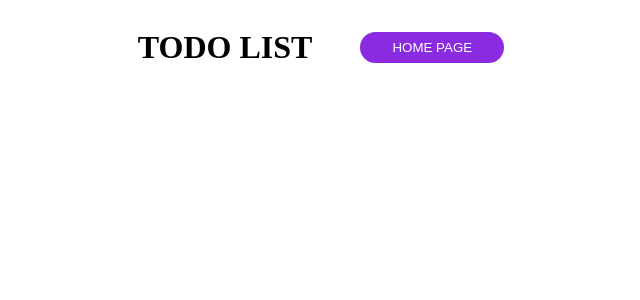
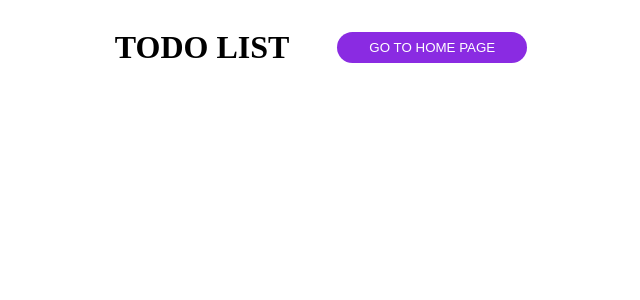
Before and after one commit to TimotijevicVlada/NextJS, a Next.js app: page /todo-list in a window 1280 px wide. Shown: the top 300 px of the page, without its empty margins (319-959 px from the left). Built offline with nearby package versions, Linux system fonts and the light colour scheme.

Commit message:
New pages added

```diff
--- /dev/null
+++ b/components/TodoList/TodoList.tsx
@@ -0,0 +1,17 @@
+import React from 'react';
+import css from "./TodoList.module.scss";
+import { useRouter } from 'next/router';
+
+const TodoList = () => {
+
+    const router = useRouter();
+
+    return (
+        <div className={css.container}>
+            <h1>TODO LIST</h1>
+            <button onClick={() => router.push("/")}>GO TO HOME PAGE</button>
+        </div>
+    )
+}
+
+export default TodoList
--- a/pages/todo-list/index.tsx
+++ b/pages/todo-list/index.tsx
@@ -1,16 +1,13 @@
 import React from 'react';
 import css from "./index.module.scss";
-import { useRouter } from 'next/router';
+
+//components
+import TodoList from 'components/TodoList/TodoList';
 
 const index = () => {
 
-  const router = useRouter();
-
   return (
-    <div className={css.container}>
-      <h1>TODO LIST</h1>
-      <button onClick={() => router.push("/")}>HOME PAGE</button>
-    </div>
+    <TodoList />
   )
 }
 
```
Also changed, not shown: components/TodoList/TodoList.module.scss (renamed from pages/todo-list/index.module.scss).
